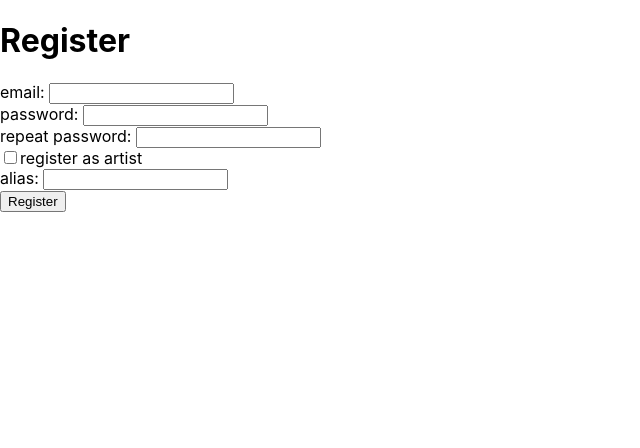
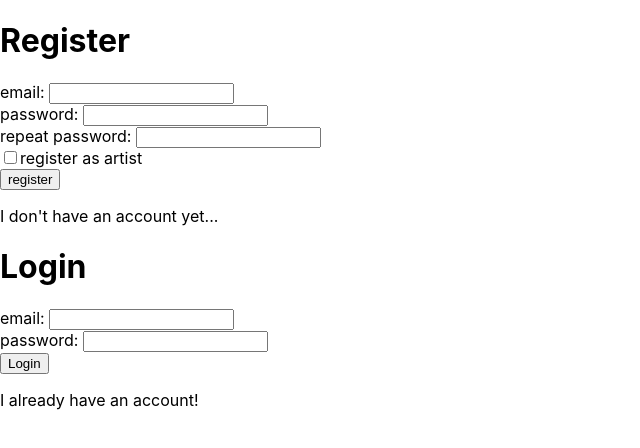
Before and after one commit to vnemchev/sustainsounds-react, a React (Create React App) app in the folder client/: page / in a window 1280 px wide. Shown: the top 448 px of the page, without its empty margins (0-640 px from the left). Built offline with nearby package versions, Linux system fonts and the light colour scheme.

Commit message:
Login + dynamic artist only bar

```diff
--- a/client/src/App.js
+++ b/client/src/App.js
@@ -1,7 +1,13 @@
-import { Register } from './components/Register';
+import { Login } from './components/auth/Login';
+import { Register } from './components/auth/Register';
 
-function App() {
-    return <Register />;
-}
+const App = () => {
+    return (
+        <>
+            <Register />
+            <Login />
+        </>
+    );
+};
 
 export default App;
--- a/client/src/components/Register.js
+++ /dev/null
@@ -1,84 +0,0 @@
-import { useState } from 'react';
-import * as userService from '../services/userService';
-
-export const Register = () => {
-    const [userData, setUserData] = useState({
-        email: '',
-        password: '',
-        repeatPassword: '',
-        alias: '',
-    });
-
-    const submitHandler = async e => {
-        e.preventDefault();
-        const { email, password, repeatPassword, alias } = userData;
-
-        let userInfo = {
-            email,
-            password,
-            repeatPassword,
-        };
-
-        if (alias) {
-            userInfo.alias = alias;
-        }
-        const createdUser = await userService.create(userInfo);
-        console.log(createdUser);
-    };
-
-    const changeHandler = e => {
-        setUserData(userData => ({
-            ...userData,
-            [e.target.name]: e.target.value,
-        }));
-    };
-
-    return (
-        <>
-            <form onSubmit={submitHandler}>
-                <h1>Register</h1>
-
-                <div>
-                    <label htmlFor="email">email: </label>
-                    <input type="email" id="email" name="email" value={userData.email} onChange={changeHandler}></input>
-                </div>
-
-                <div>
-                    <label htmlFor="password">password: </label>
-                    <input
-                        type="password"
-                        id="password"
-                        name="password"
-                        value={userData.password}
-                        onChange={changeHandler}
-                    ></input>
-                </div>
-
-                <div>
-                    <label htmlFor="repeatPassword">repeat password: </label>
-                    <input
-                        type="text"
-                        id="repeatPassword"
-                        name="repeatPassword"
-                        value={userData.repeatPassword}
-                        onChange={changeHandler}
-                    ></input>
-                </div>
-
-                <div>
-                    <input type="checkbox" id="artistReg" name="artistReg"></input>
-                    <label htmlFor="artistReg">register as artist </label>
-                </div>
-
-                <div>
-                    <label htmlFor="alias">alias: </label>
-                    <input type="text" id="alias" name="alias" value={userData.alias} onChange={changeHandler}></input>
-                </div>
-
-                <div>
-                    <button type="submit">Register</button>
-                </div>
-            </form>
-        </>
-    );
-};
--- /dev/null
+++ b/client/src/components/auth/Login.js
@@ -0,0 +1,62 @@
+import { useState } from 'react';
+import * as userService from '../../services/userService';
+
+export const Login = () => {
+    const [loginData, setLoginData] = useState({
+        email: '',
+        password: '',
+    });
+
+    const submitHandler = async e => {
+        e.preventDefault();
+
+        const { email, password } = loginData;
+
+        // const createdUser = await userService.login(loginData);
+
+        console.log(email, password);
+    };
+
+    const changeHandler = e => {
+        setLoginData(state => ({
+            ...state,
+            [e.target.name]: e.target.value,
+        }));
+    };
+
+    return (
+        <>
+            <form onSubmit={submitHandler}>
+                <h1>Login</h1>
+
+                <div>
+                    <label htmlFor="email">email: </label>
+                    <input
+                        type="email"
+                        id="login-email"
+                        name="email"
+                        value={loginData.email}
+                        onChange={changeHandler}
+                    ></input>
+                </div>
+
+                <div>
+                    <label htmlFor="password">password: </label>
+                    <input
+                        type="password"
+                        id="login-password"
+                        name="password"
+                        value={loginData.password}
+                        onChange={changeHandler}
+                    ></input>
+                </div>
+
+                <div>
+                    <button type="submit">Login</button>
+                </div>
+
+                <p>I already have an account!</p>
+            </form>
+        </>
+    );
+};
--- /dev/null
+++ b/client/src/components/auth/Register.js
@@ -0,0 +1,117 @@
+import { useState } from 'react';
+import * as userService from '../../services/userService';
+
+export const Register = () => {
+    const [registerData, setRegisterData] = useState({
+        email: '',
+        password: '',
+        repeatPassword: '',
+        isArtist: false,
+        alias: '',
+    });
+
+    const submitHandler = async e => {
+        e.preventDefault();
+
+        const { email, password, repeatPassword, isArtist, alias } = registerData;
+
+        let userInfo = {
+            email,
+            password,
+            repeatPassword,
+        };
+
+        if (isArtist) {
+            userInfo.alias = alias;
+        }
+        const createdUser = await userService.register(userInfo);
+        console.log(createdUser);
+    };
+
+    const changeHandler = e => {
+        setRegisterData(state => ({
+            ...state,
+            [e.target.name]: e.target.value,
+        }));
+    };
+
+    const isArtist = e => {
+        setRegisterData(state => ({
+            ...state,
+            isArtist: e.target.checked,
+        }));
+    };
+
+    console.log(registerData.isArtist);
+
+    return (
+        <>
+            <form onSubmit={submitHandler}>
+                <h1>Register</h1>
+
+                <div>
+                    <label htmlFor="email">email: </label>
+                    <input
+                        type="email"
+                        id="reg-email"
+                        name="email"
+                        value={registerData.email}
+                        onChange={changeHandler}
+                    ></input>
+                </div>
+
+                <div>
+                    <label htmlFor="password">password: </label>
+                    <input
+                        type="password"
+                        id="reg-password"
+                        name="password"
+                        value={registerData.password}
+                        onChange={changeHandler}
+                    ></input>
+                </div>
+
+                <div>
+                    <label htmlFor="repeatPassword">repeat password: </label>
+                    <input
+                        type="password"
+                        id="repeatPassword"
+                        name="repeatPassword"
+                        value={registerData.repeatPassword}
+                        onChange={changeHandler}
+                    ></input>
+                </div>
+
+                <div>
+                    <input
+                        type="checkbox"
+                        id="artistReg"
+                        name="artistReg"
+                        checked={registerData.isArtist}
+                        onChange={isArtist}
+                    ></input>
+                    <label htmlFor="artistReg">register as artist </label>
+                </div>
+
+                {registerData.isArtist && (
+                    <div>
+                        <label htmlFor="alias">alias: </label>
+                        <input
+                            type="text"
+                            id="alias"
+                            name="alias"
+                            value={registerData.alias}
+                            onChange={changeHandler}
+                        ></input>
+                    </div>
+                )}
+
+                <div>
+                    <button type="submit">register</button>
+                </div>
+
+                <p>I don't have an account yet...</p>
+            </form>
+        </>
+    );
+};
--- a/client/src/services/userService.js
+++ b/client/src/services/userService.js
@@ -1,4 +1,4 @@
-export const create = async userData => {
+export const register = async userData => {
     const response = await fetch('http://localhost:3030/auth/register', {
         method: 'POST',
         headers: {
```
Also changed, not shown: 2 other files (tests, documents, lock files or other folders).
